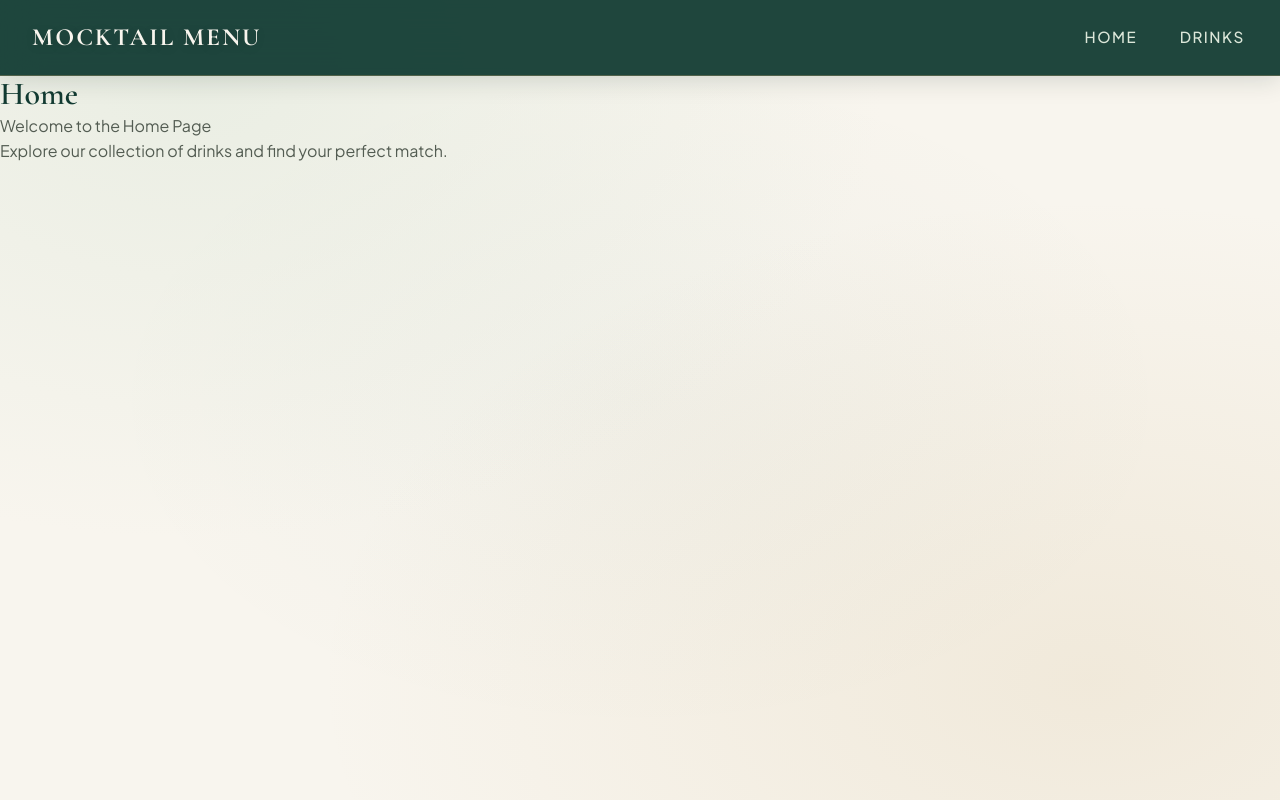
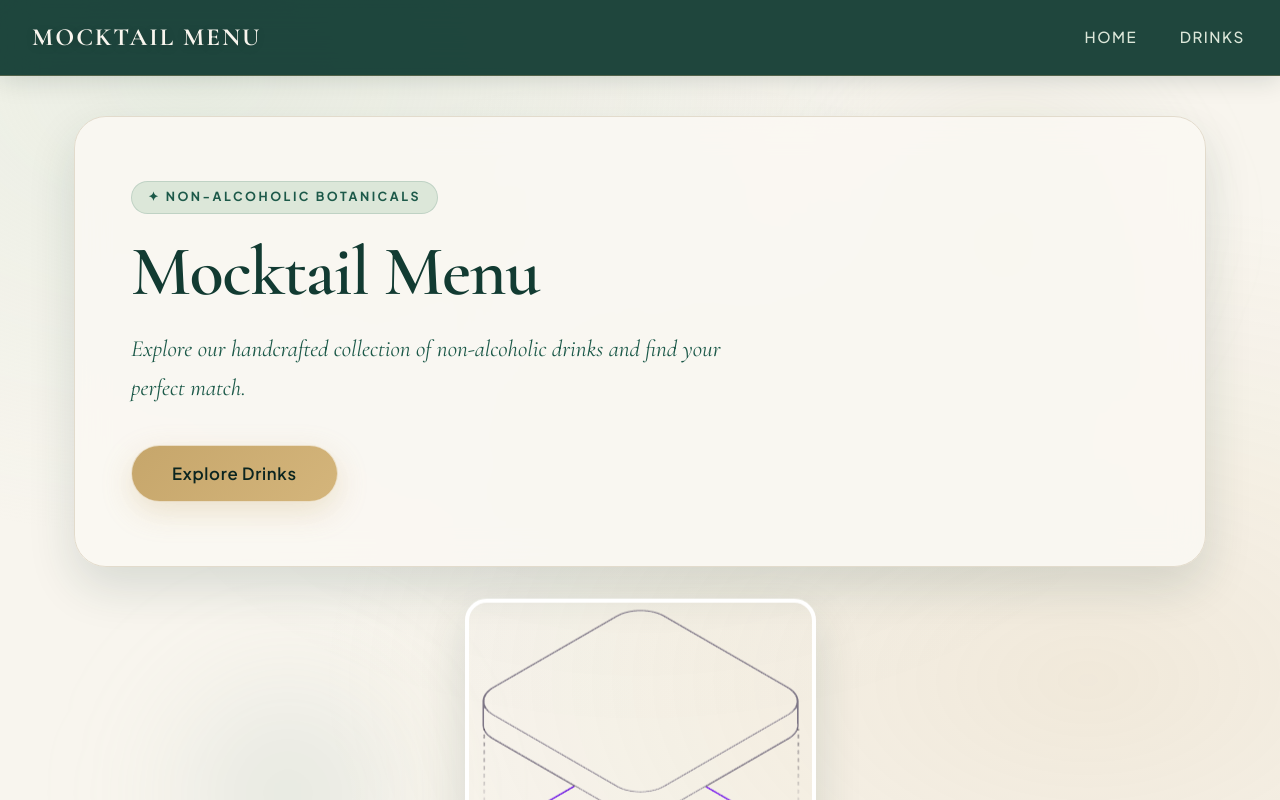
Before and after one commit to iUjjwalRaj/ps8-mocktail-menu, a React (Vite) app: page / in a window 1280 px wide. Shown: the top 800 px of the page. Built offline with nearby package versions, Linux system fonts and the light colour scheme.

Commit message:
feat: implement minimal Home page with hero content and explore navigation

```diff
--- a/src/pages/Home.jsx
+++ b/src/pages/Home.jsx
@@ -1,12 +1,19 @@
-import React from 'react';
+import { useNavigate } from "react-router-dom";
+import heroImg from "../assets/hero.png";
 
-function Home(){
-    return(
-        <div>
-            <h1>Home</h1>
-            <p>Welcome to the Home Page</p>
-            <p>Explore our collection of drinks and find your perfect match.</p>
-        </div>
-    );
+function Home() {
+  const navigate = useNavigate();
+
+  return (
+    <div className="home-container">
+      <div className="hero-content">
+        <h1>Mocktail Menu</h1>
+        <p>Explore our handcrafted collection of non-alcoholic drinks and find your perfect match.</p>
+        <button onClick={() => navigate("/drinks")}>Explore Drinks</button>
+      </div>
+      <img src={heroImg} alt="Mocktail Hero" className="hero-image" />
+    </div>
+  );
 }
+
 export default Home;
```
